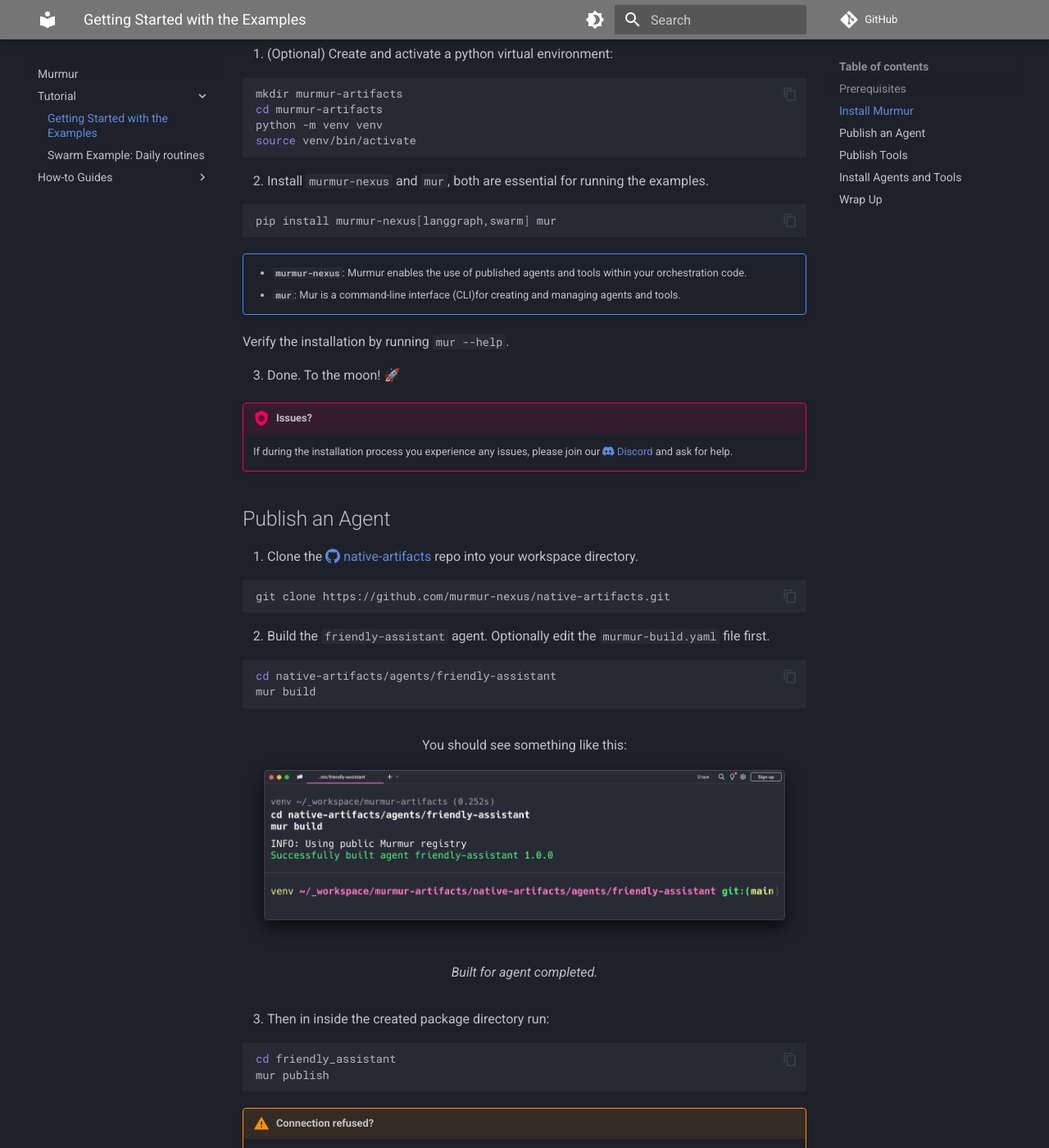
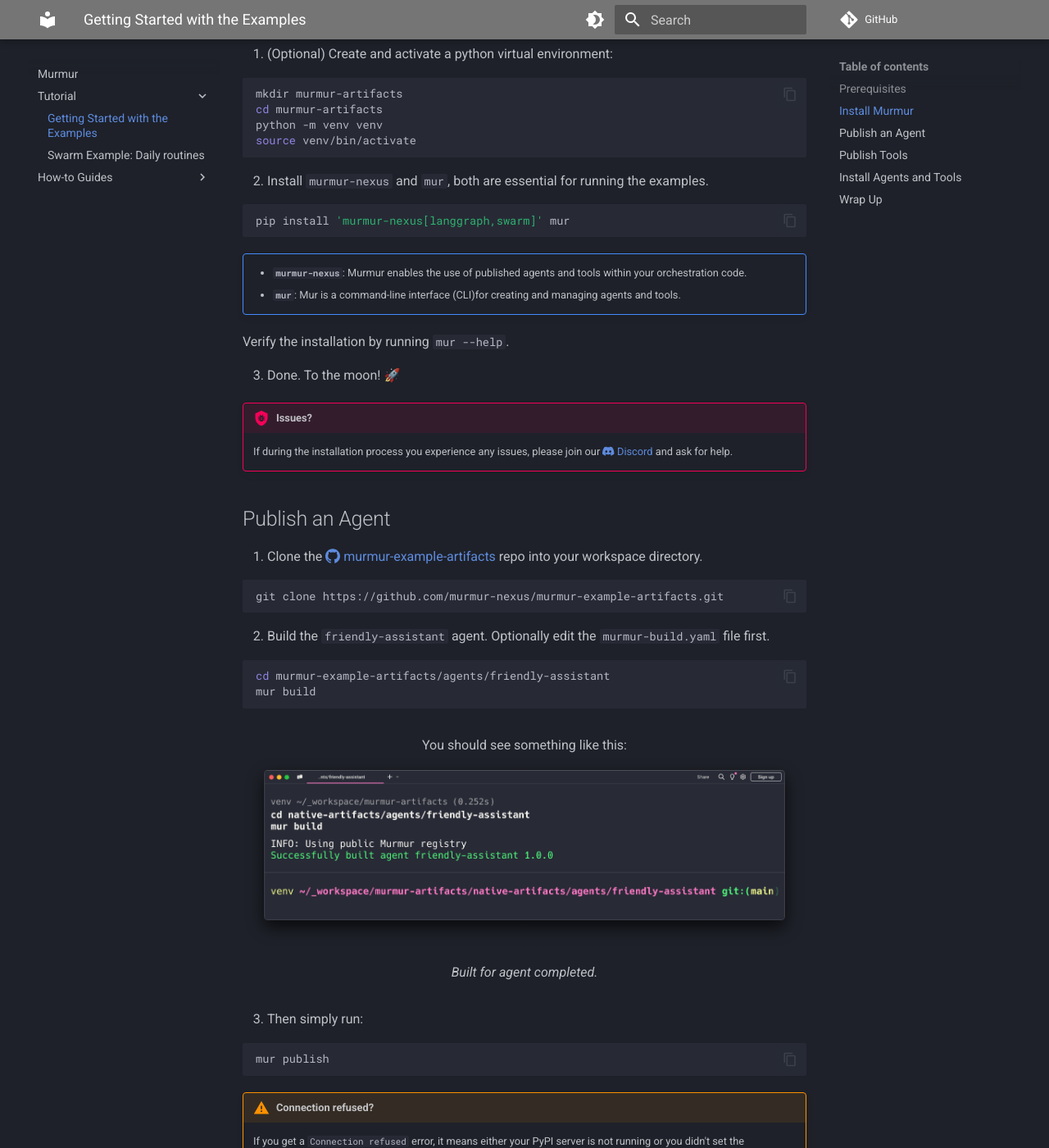
Before and after one commit to murmur-nexus/murmur, an MkDocs documentation site: the page built from docs/docs/tutorial/getting-started-with-examples.md, in a window 1280 px wide and 1400 px high, scrolled down 473 px. Shown: the whole window at 82% size. Built offline with MkDocs 1.6.1 and Material for MkDocs 9.7.7, drawn with Linux system fonts in a browser that asks for light colours; comment, search, counter and statistics services are not loaded; some of the changed text lies outside the part shown.

Commit message:
docs: update links and steps in getting started

````diff
--- a/docs/docs/tutorial/getting-started-with-examples.md
+++ b/docs/docs/tutorial/getting-started-with-examples.md
@@ -20,7 +20,7 @@
 2. Install `murmur-nexus` and `mur`, both are essential for running the examples.
 
 ```bash
-pip install murmur-nexus[langgraph,swarm] mur
+pip install 'murmur-nexus[langgraph,swarm]' mur
 ```
 
 !!! note ""
@@ -34,19 +34,19 @@
 
 !!! bug "Issues?"
 
-    If during the installation process you experience any issues, please join our [:simple-discord: Discord](https://discord.gg/ZFvE8jr9) and ask for help.
+    If during the installation process you experience any issues, please join our [:simple-discord: Discord](https://discord.gg/RGKCfD8HhC) and ask for help.
 
 ## Publish an Agent
-1. Clone the [:simple-github: native-artifacts](https://github.com/murmur-nexus/native-artifacts) repo into your workspace directory.
+1. Clone the [:simple-github: murmur-example-artifacts](https://github.com/murmur-nexus/murmur-example-artifacts/tree/main) repo into your workspace directory.
 
 ```bash
-git clone https://github.com/murmur-nexus/native-artifacts.git
+git clone https://github.com/murmur-nexus/murmur-example-artifacts.git
 ```
 
 2. Build the `friendly-assistant` agent. Optionally edit the `murmur-build.yaml` file first.
 
 ```bash
-cd native-artifacts/agents/friendly-assistant
+cd murmur-example-artifacts/agents/friendly-assistant
 mur build
 ```
 
@@ -56,10 +56,9 @@
 Built for agent completed.
 ///
 
-3.	Then in inside the created package directory run:
+3.	Then simply run:
 
 ```bash
-cd friendly_assistant
 mur publish
 ```
 
@@ -76,17 +75,16 @@
 4.	You’ve published your first agent 🎉.
 
 ## Publish Tools
-1. Build the `add` tool. Optionally edit the `murmur-build.yaml` file first. In the root project directory where `native-artifacts` resides (`cd ../../../../`) do:
+1. Build the `add` tool. Optionally edit the `murmur-build.yaml` file first. In the root project directory where `murmur-example-artifacts` resides (`cd ../../`) do:
 
 ```bash
-cd native-artifacts/tools/add
+cd tools/add
 mur build
 ```
 
-2.	Then in inside the created package directory run:
+2.	Then run:
 
 ```bash
-cd add
 mur publish
 ```
 
@@ -162,5 +160,5 @@
 
 ## Wrap Up
 - You can now run the examples and build your own agents and tools.
-- Star the [:simple-github: murmur](https://github.com/murmur-nexus/murmur) repo 🌟 and join our [:simple-discord: Discord](https://discord.gg/U9x96DCJ) to continue learning.
+- Star the [:simple-github: murmur](https://github.com/murmur-nexus/murmur) repo 🌟 and join our [:simple-discord: Discord](https://discord.gg/RGKCfD8HhC) to continue learning.
 - Submit any [feature requests or bugs](https://github.com/murmur-nexus/murmur/issues); we’d love your feedback.
````
Also changed, not shown: other parts of docs/docs/tutorial/getting-started-with-examples.md (+2 -2 lines), docs/docs/tutorial/swarm-example-daily-routines.md (+4 -2 lines).
